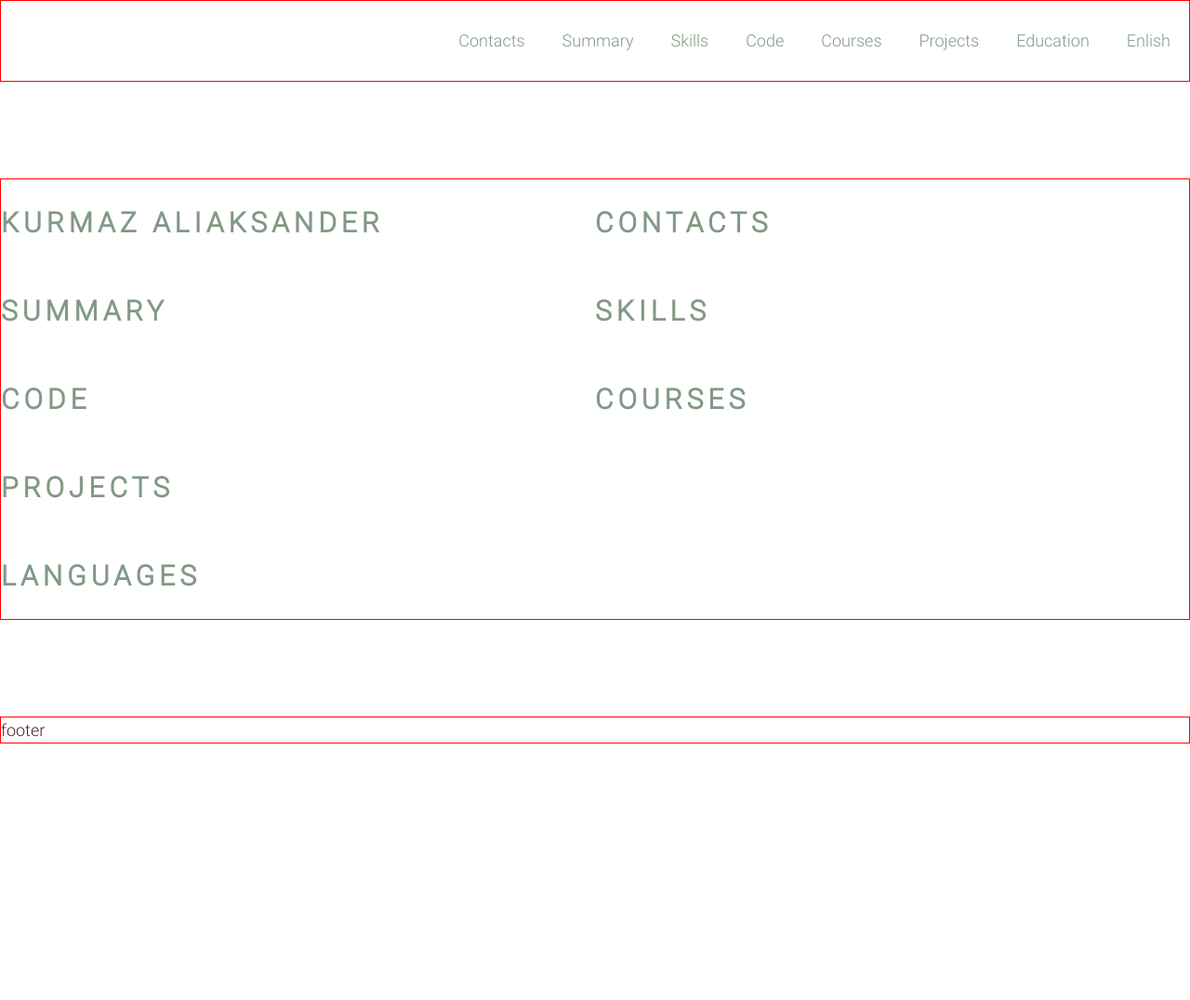
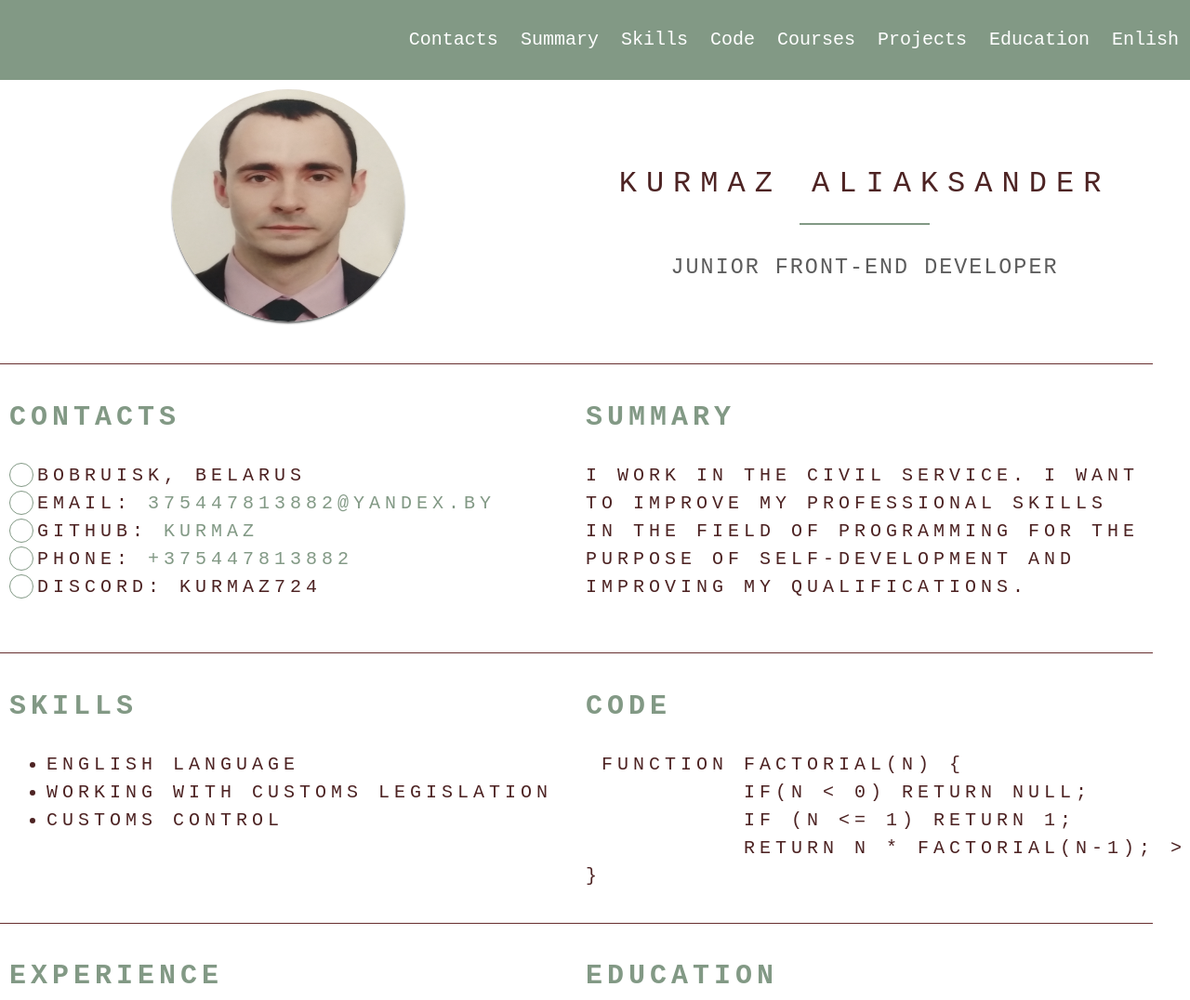
Before and after one commit to Kurmaz724/rsschool-cv, a plain HTML site: page index.html in a window 1280 px wide. Shown: the top 1076 px of the page at 93% size. Before the commit the page ends 800 px from the top, so only its background shows below. Drawn offline with Linux system fonts and the light colour scheme; a web font is replaced by a local one.

Commit message:
refactor: change structure of the project

```diff
--- a/index.html
+++ b/index.html
@@ -6,12 +6,15 @@
     <title>cv</title>
     <link rel="stylesheet" href="style.css">
     <link rel="icon" href="assets/img/favicon.ico">
+    <link rel="preconnect" href="https://fonts.googleapis.com">
+<link rel="preconnect" href="https://fonts.gstatic.com" crossorigin>
+<link href="https://fonts.googleapis.com/css2?family=Martian+Mono:wght@100;200;300;400;500;600;700;800&display=swap" rel="stylesheet">
 
 </head>
 <body>
    <header class="header">
     <div class="container">
-        <nav class="nav">
+              <nav class="nav">
             <ul class="nav-list">
               <li class="nav-item"><a href="#contacts" class="nav-link">Contacts</a></li>
               <li class="nav-item"><a href="#summary" class="nav-link">Summary</a></li>
@@ -24,38 +27,90 @@
             </ul>
           </nav>
     </div>
+
    </header>
    <main class="main">
     <div class="container main-container">
       <section class="section" id="profile">
-      <h1 class="section-title">Kurmaz Aliaksander</h1>
+         <div class="imagelogo"><img src="./assets/img/photo.jpg" alt="avatar" class="section-profile-logo"> </div>
+      </section>
+      <section class="section  id="name">
+           <div class="section-profile-title">
+      <h1 class="section-title main-title">Kurmaz Aliaksander</h1>
+      <h3 class="section-subtitle">Junior Front-End Developer</h3>
+    </div>
       </section>
       <section class="section"  id="contacts">
         <h2 class="section-title">contacts</h2>
+        <span><ul class="section-list"> </span>
+          <li class="section-item contacts-item">
+            Bobruisk, Belarus
+          </li>
+          <li class="section-item contacts-item">
+            Email: <a href="mailto:375447813882@yandex.by" title="email">375447813882@yandex.by</a>
+          </li>
+          <li class="section-item contacts-item">
+            Github: <a href="https://github.com/Kurmaz724" title="github">Kurmaz</a>
+          </li>
+          <li class="section-item contacts-item">
+
+            Phone: <a href="tel:+375447813882" title="phone">+375447813882  </a>
+          </li>
+          <li class="section-item contacts-item">
+            Discord: Kurmaz724</a>
+          </li>
+        </ul>
       </section>
       <section class="section" id="summary">
-      <h2 class="section-title">summary</h2></section>
+        <h2 class="section-title">summary</h2>
+      <p> <span>I work in the civil service. I want to improve my professional skills in the field of programming for the purpose of self-development and improving my qualifications. </span></p>
+    </section>
       <section class="section" id="skills">
          <h2 class="section-title">skills</h2>
+        <span> <ul>
+          <li>English language</li>
+          <li>working with customs legislation</li>
+          <li> customs control</li>
+         </ul> </span>
         </section>
       <section class="section" id="code">
         <h2 class="section-title">code</h2>
+        <span><pre class="pre"> <code>function factorial(n) {
+          if(n &lt; 0) return null;
+          if (n &lt;= 1) return 1;
+          return n * factorial(n-1); </code>></pre>}
+        </span>
       </section>
-      <section class="section" id="courses">
-         <h2 class="section-title">courses</h2>
+      <section class="section" id=" experience">
+         <h2 class="section-title"> Experience</h2>
+         <span><ul>
+        <li>merchandising - Bobruisk shopping center</li>
+        <li>customs inspector - Mogilev customs</li>
+      </ul>
+    </span>
         </section>
-      <section class="section" id="projects">
-        <h2 class="section-title">projects</h2>
-      </section>
       <section class="section" id="education">
-         <h2 class="section-title"education</h2>
+         <h2 class="section-title"education>education</h2>
+          <span><p>Mogilev State University of Food</p>
+          <p>speciality</p>
+          <ul>
+            <li>commodity expert</li>
+            <li>accountant-economist</li>
+          </ul> </span>
         </section>
-      <section class="section" id="languages">
+      <section class="section language" id="languages">
          <h2 class="section-title">languages</h2>
+        <span>
+         <p>English-A2</p>
+         <p>French-A2</p>
+        </span>
         </section>
     </div>
   </main>
-   <footer class="footer"><div class="container">footer</div>
+   <footer class="footer"><div class="container footer-container">
+    <div> © 2023 <a href="https://github.com/Kurmaz724" class="github nav-link"> Kurmaz724</a> </div>
+    <a href="https://rs.school/js/" class="rss"></a>
+  </div>
 </footer>
 </body>
 </html>
--- a/style.css
+++ b/style.css
@@ -1,73 +1,222 @@
+
+* {
+  box-sizing:border-box;
+ }
 html {
   scroll-behavior: smooth;
 }
-@font-face {
-    font-family: Roboto;
-     src: url("assets/fonts/Roboto/Roboto-Light.ttf");
-    }
-   body {font-family: 'Roboto', sans-serif;
+   body { font-family: 'Martian Mono', monospace;
+    font-weight: 900;
     font-size: 18px;
-  font-weight: 400;
   line-height: 1.5;
   color: #4d2323;
-    min-height: 100vh;
-    margin: 0;
-    padding: 0;
+  min-height: 100vh;
+  margin: 0;
+  padding: 0;
     display: flex;
-  flex-direction: column;
-  justify-content: space-between;
+    flex-direction: column;
+    justify-content: space-between;
 
 }
-   * {
-    box-sizing:border-box;
-   }
-   .header {border: 1px solid red;}
-   .main {border: 1px solid red;}
-   .footer {border: 1px solid red;}
+
    .container {
     max-width: 1440px;
     margin: 0 auto;
   }
+  .header {
+    background-color: #829985;
+  }
+
   .nav-list {
+    position:relative;
     display:flex;
-    justify-content: flex-end;
+    justify-content:  flex-end;
     align-items: center;
     list-style: none
   }
   .nav-link {
-    padding: 0 20px;
+    position:relative;
+    padding: 0 12px;
+    text-decoration: none;
+    font-size: 20px;
+    font-weight: 300;
     line-height: 50px;
-    text-decoration: none;
-  color: #829985;
+    color: #fff;
   transition: color 0.5s;
-
+  }
+  .nav-link::after {
+    content: "";
+    position: absolute;
+    left: 12px;
+    bottom: -5px;
+    width: calc(100% - 24px);
+    height: 2px;
+    background-color: #fff;
+    opacity: 0;
+    transition: .5s;
   }
 
+  .nav-link:hover::after {
+    opacity: 1;
+    animation-name: slidein;
+    animation-duration: 1s;
+    animation-fill-mode: forwards;
+  }
+  @keyframes slidein {
+    from {
+      width: 0;
+    }
+    to {
+      width: calc(100% - 24px);
+    }
+  }
+
+
   .nav-link:hover {
-    color: #5d7260;;
+    color: #e6e49a;
+  }
+  .main {
+    margin-bottom: auto;
+  }
+  .main-container {
+    display: flex;
+    flex-wrap: wrap;
   }
   .section-item a {
     color: #829985;
     text-decoration: none;
     transition: color 0.5s;
   }
+
   .section-item a:hover {
     color: #4d2323;
   }
-  .main-container {
-    display: flex;
-    flex-wrap: wrap;
-  }
+
+
+
   .section {
     width: 50%;
     font-size: 20px;
-  font-weight: 400;
+  font-weight:400 ;
   text-transform: uppercase;
   letter-spacing: 5px;
   color: #829985;
+  width: calc(50% - 20px);
+  padding: 10px;
+  padding-bottom: 35px;
+  border-bottom: 1px solid #672f2f;
+
   }
   @media (max-width: 768px) {
     .section {
       width: 100%;
     }
   }
+  .section-profile {
+    display: flex;
+    justify-content: space-around;
+    width: 100%;
+    padding: 50px 30px 35px;
+    border-bottom: 15px solid #d7d1c9;
+  }
+  .pre {
+    padding: 0;
+    margin: 0;
+  }
+  .section-profile-title {
+    display: flex;
+    flex-direction: column;
+    justify-content: center;
+    align-content: center;
+    text-align: center;
+    text-transform: uppercase;
+    padding: 50px 0px 0px;
+
+  }
+  .section-item {
+    position: relative;
+    padding-left: 30px;
+  }
+  .main-title {
+    position: relative;
+    padding: 0;
+    margin-bottom: 20px;
+    color: #4d2323;
+    font-size: 32px;
+    font-weight: 300;
+    letter-spacing: 10px;
+    line-height: 50px;
+    word-spacing: 3px;
+  }
+  .main-title::after {
+    content: "";
+    position: absolute;
+    bottom: -19px;
+    left: 50%;
+    margin-left: -70px;
+    width: 140px;
+    height: 2px;
+    background-color: #829985;}
+    .section-subtitle {
+      margin-top: 20px;
+      color: #5c5c5c;
+      line-height: 50px;
+      font-weight: 300;
+      letter-spacing: 2px;}
+      .section-profile-logo {
+        width: 250px;
+        height: 250px;
+        object-fit: fill;
+        border-radius: 50%;
+        box-shadow: 0px 2px 2px rgba(0, 0, 0, .6);
+        filter: grayscale(0.2) brightness(1.05);
+        transition: .3s;
+         }
+        .section-profile-logo:hover {
+          filter: none;}
+          .imagelogo {text-align: center;}
+          .section-list {
+            margin: 0;
+            padding: 0;
+            list-style: none;
+          }
+
+
+  .section-item::before {
+    content: "";
+    position: absolute;
+    top: 8px;
+    left: 0px;
+    width: 10px;
+    height: 10px;
+    border: 1px solid #829985;
+    border-radius: 50%;}
+    .rss {
+      width: 123px;
+      height: 45px;
+      background-image: url("./assets/img/logo_rs.jpg");
+      background-size: contain;
+      background-repeat: no-repeat;}
+      section span {
+        color: #4d2323;}
+        .contacts-item:before {
+          content: "";
+          position: absolute;
+          top: 1px;
+          left: 0px;
+          width: 24px;
+          height: 24px;
+          background-size: contain;
+          background-repeat: no-repeat;
+        }
+        .footer {
+          background-color: #829985;
+          padding: 20px;  }
+          .footer-container {
+            display: flex;
+            justify-content: space-between;
+            align-items: start;
+            margin: 0 auto;
+            color: #fff;}
+            #languages { border: none;
+            }
```
Also changed, not shown: assets/img/logo_rs.jpg (added), assets/img/photo.jpg (added).
